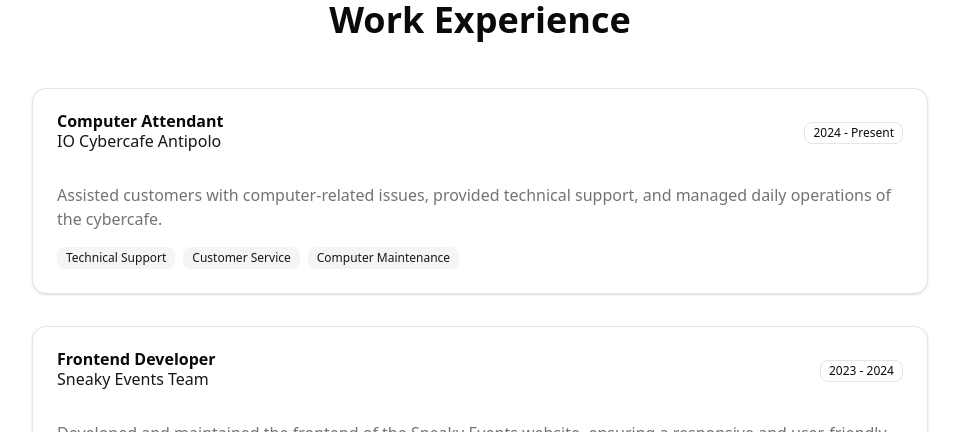
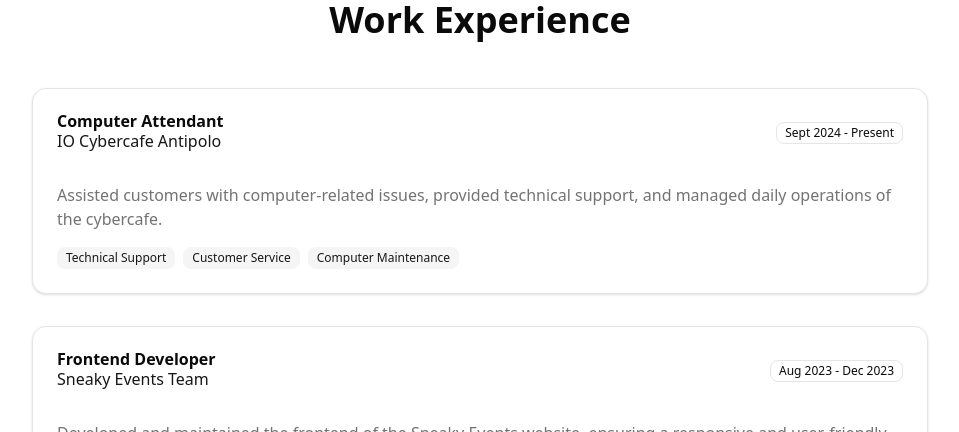
Before and after one commit to hanabiwork21/jayvee-portfolio, a Next.js app: page / in a window 1280 px wide. Shown: the part 3220-3652 px from the top of the page, without its empty margins (160-1119 px from the left). Built offline with nearby package versions, Linux system fonts and the light colour scheme.

Commit message:
Update experience.tsx

```diff
--- a/components/experience.tsx
+++ b/components/experience.tsx
@@ -6,7 +6,7 @@ export function Experience() {
     {
       title: "Computer Attendant",
       company: "IO Cybercafe Antipolo",
-      period: "2024 - Present",
+      period: "Sept 2024 - Present",
       description:
         "Assisted customers with computer-related issues, provided technical support, and managed daily operations of the cybercafe.",
       technologies: ["Technical Support", "Customer Service", "Computer Maintenance"],
@@ -14,7 +14,7 @@ export function Experience() {
     {
       title: "Frontend Developer",
       company: "Sneaky Events Team",
-      period: "2023 - 2024",
+      period: "Aug 2023 - Dec 2023",
       description:
         "Developed and maintained the frontend of the Sneaky Events website, ensuring a responsive and user-friendly interface.",
       technologies: ["HTML", "CSS", "JavaScript", "Firebase"],
```
